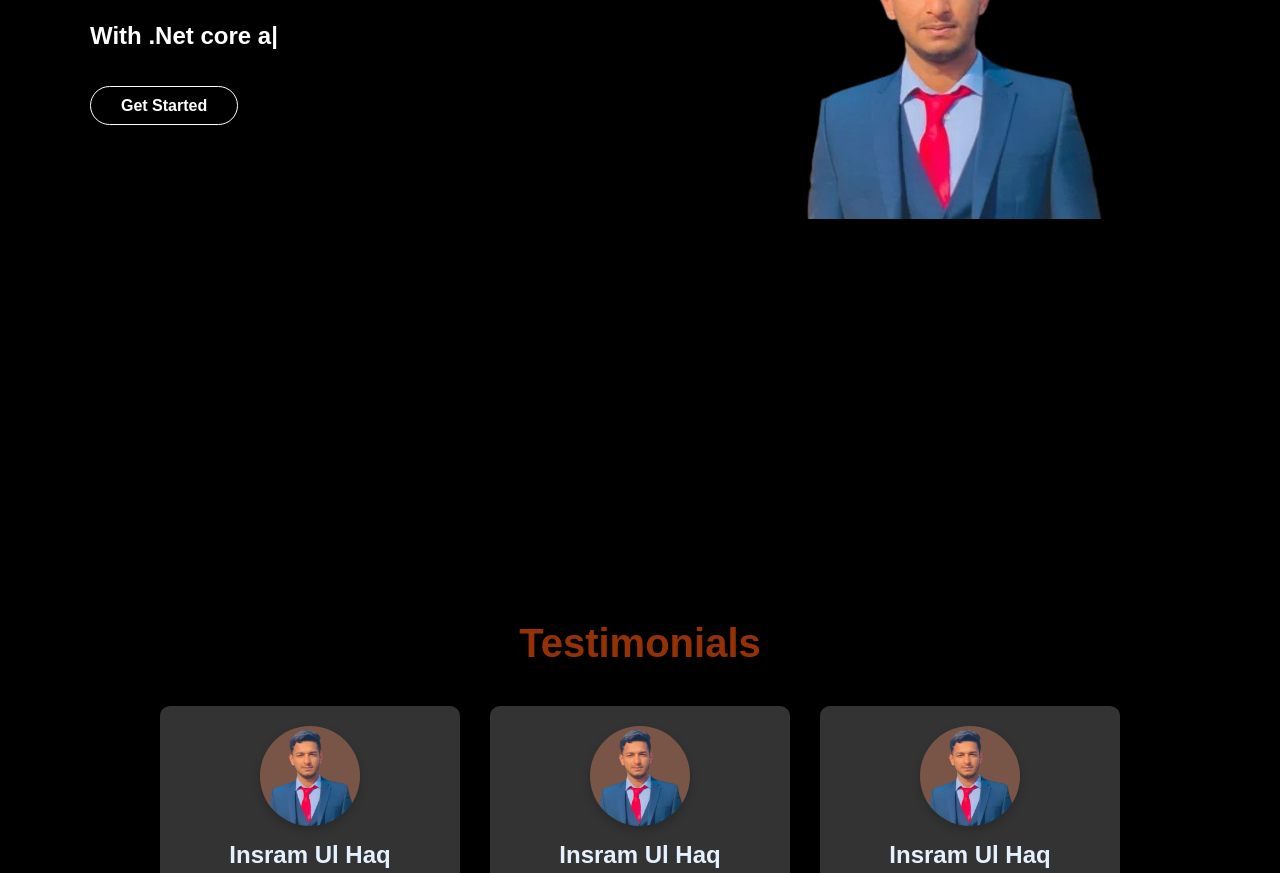
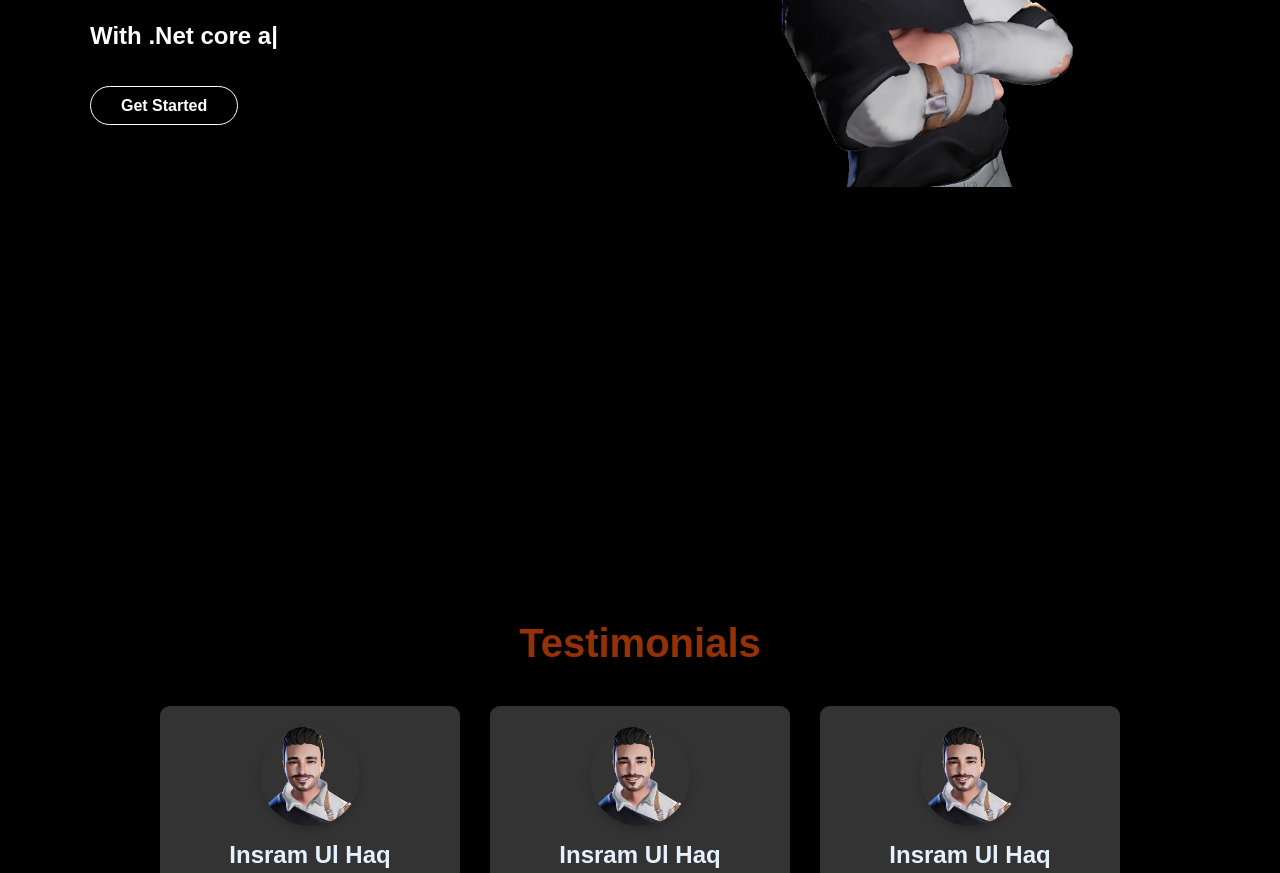
Before and after one commit to InsramOfficial/My-Portfolio-Design, a plain HTML site: page index.html in a window 1280 px wide. Shown: the part 306-1179 px from the top of the page. Drawn offline with nearby package versions, Linux system fonts and the light colour scheme.

Commit message:
Images Changed

```diff
--- a/css/about.css
+++ b/css/about.css
@@ -1,5 +1,3 @@
-
-
 /* About Page css */
 .about-me {
     padding: 50px 20px;
@@ -34,7 +32,7 @@
     width: 200px;
     height: 200px;
     border-radius: 50%;
-    object-fit: cover;
+    object-fit: inherit;
     box-shadow: 0 4px 10px rgba(0, 0, 0, 0.3);
 }
 
--- a/css/index.css
+++ b/css/index.css
@@ -102,7 +102,10 @@ nav ul li i {
 
 .section2 {
     width: 50%;
-    padding: 120px;
+    padding: 10px;
+}
+.profile-image{
+    width: 500px;
 }
 
 .section1 h1 span {
@@ -171,6 +174,7 @@ nav ul li i {
     height: 100px;
     border-radius: 50%;
     overflow: hidden;
+
     margin: 0 auto 15px;
     box-shadow: 0 4px 10px rgba(0, 0, 0, 0.2);
 }
--- a/index.html
+++ b/index.html
@@ -55,7 +55,7 @@
 
             <div class="background"></div>
             <div class="profile-container">
-                <img src="img/Insram-removebg-preview (2).png" alt="Profile" class="profile-image">
+                <img src="/img/ReadyPlayerMe-Avatar.png" alt="Profile" class="profile-image">
             </div>
         </div>
     </div>
@@ -66,7 +66,7 @@
         <div class="testimonials-container">
             <div class="testimonial">
                 <div class="img-container">
-                    <img src="img/Insram-removebg-preview (1).png" alt="Profile Image of Insram Ul Haq">
+                    <img src="img/Front.png" alt="Profile Image of Insram Ul Haq">
                 </div>
                 <h2>Insram Ul Haq</h2>
                 <div class="icons">
@@ -79,7 +79,7 @@
             </div>
             <div class="testimonial">
                 <div class="img-container">
-                    <img src="img/Insram-removebg-preview (1).png" alt="Profile Image of Insram Ul Haq">
+                    <img src="img/Front.png" alt="Profile Image of Insram Ul Haq">
                 </div>
                 <h2>Insram Ul Haq</h2>
                 <div class="icons">
@@ -92,7 +92,7 @@
             </div>
             <div class="testimonial">
                 <div class="img-container">
-                    <img src="img/Insram-removebg-preview (1).png" alt="Profile Image of Insram Ul Haq">
+                    <img src="img/Front.png" alt="Profile Image of Insram Ul Haq">
                 </div>
                 <h2>Insram Ul Haq</h2>
                 <div class="icons">
```
Also changed, not shown: About.html (+1 -1 lines), ReadyPlayerMe-Avatar (1).png (added), img/Front.png (added), img/ReadyPlayerMe-Avatar.png (added).
